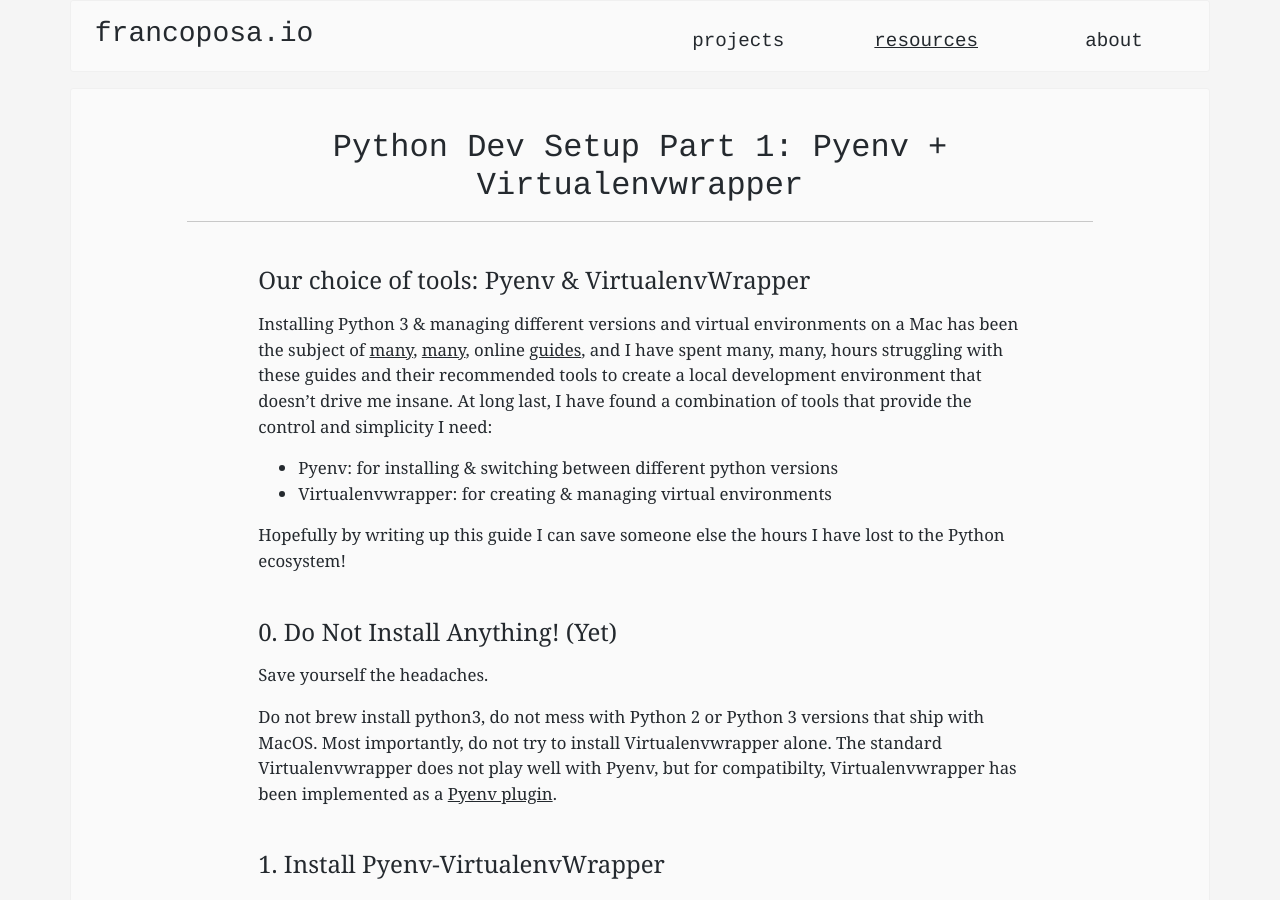
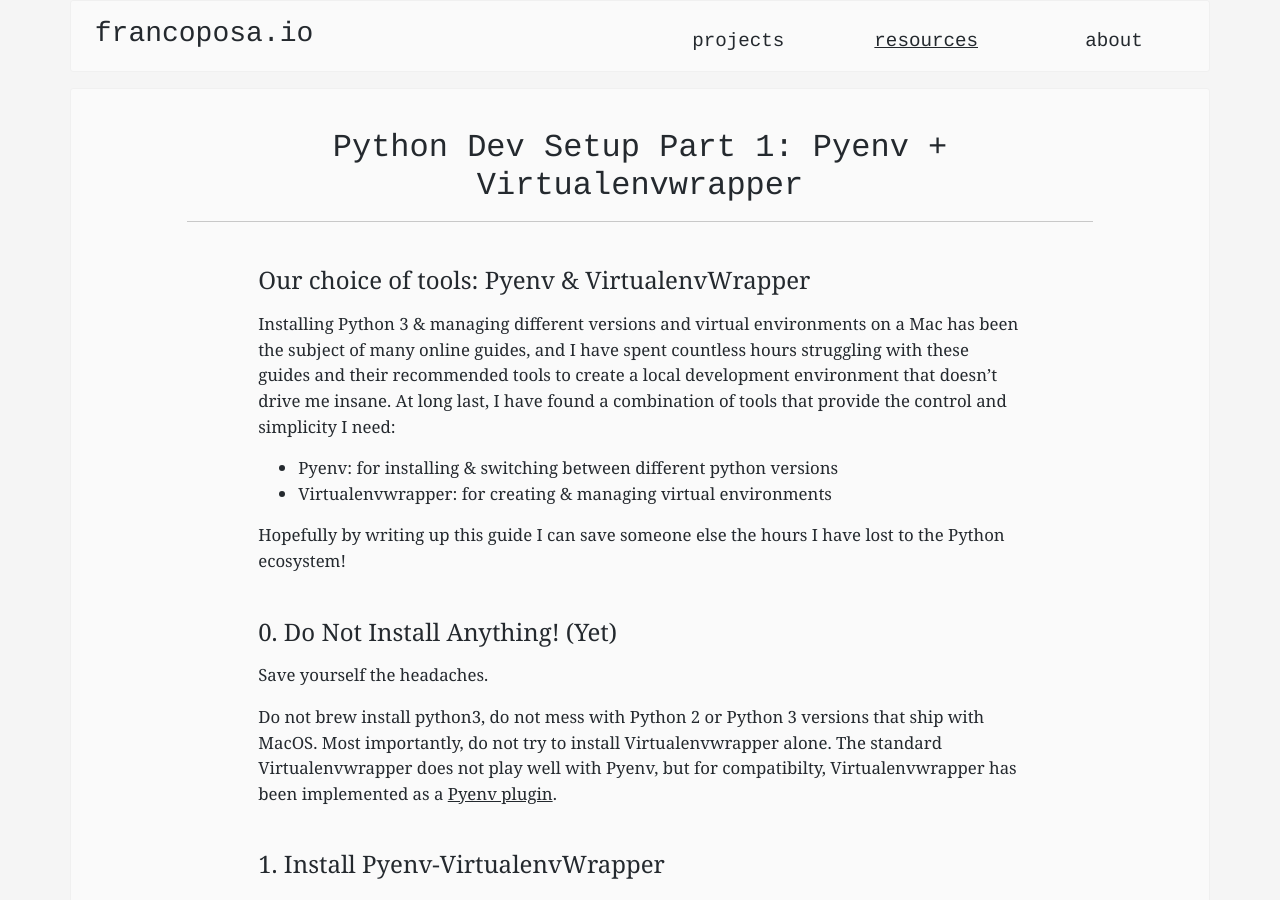
Before and after one commit to francojposa/personal-site, a Jekyll site: the page built from _dev_setup_guides/python-setup-macos.md, in a window 1280 px wide and 900 px high. Built offline with Jekyll 4.4.1, drawn with Linux system fonts in a browser that asks for light colours; some of the changed text lies outside the part shown.

Commit message:
Cleaning up links

```diff
--- a/_dev_setup_guides/python-setup-macos.md
+++ b/_dev_setup_guides/python-setup-macos.md
@@ -8,7 +8,7 @@ order_number: 3
 
 ## Our choice of tools: Pyenv & VirtualenvWrapper
 
-Installing Python 3 & managing different versions and virtual environments on a Mac has been the subject of [many](https://docs.python-guide.org/starting/install3/osx/), [many](https://www.digitalocean.com/community/tutorials/how-to-install-python-3-and-set-up-a-local-programming-environment-on-macos), online [guides](https://installpython3.com/mac/), and I have spent many, many, hours struggling with these guides and their recommended tools to create a local development environment that doesn't drive me insane.
+Installing Python 3 & managing different versions and virtual environments on a Mac has been the subject of many online guides, and I have spent countless hours struggling with these guides and their recommended tools to create a local development environment that doesn't drive me insane.
 At long last, I have found a combination of tools that provide the control and simplicity I need:
 
  * Pyenv:  for installing & switching between different python versions
```
Also changed, not shown: other parts of _dev_setup_guides/python-setup-macos.md (+0 -2 lines).
